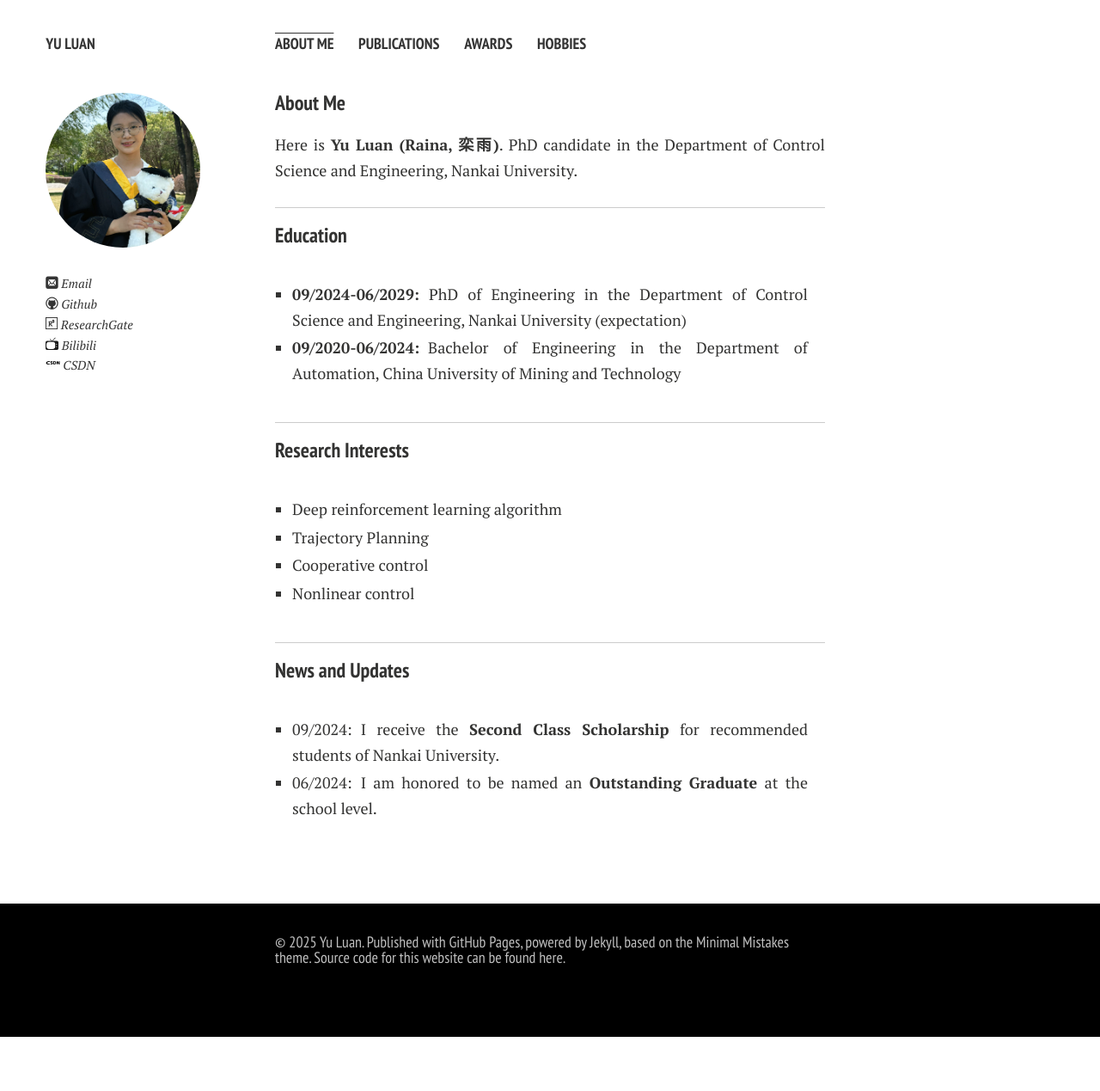
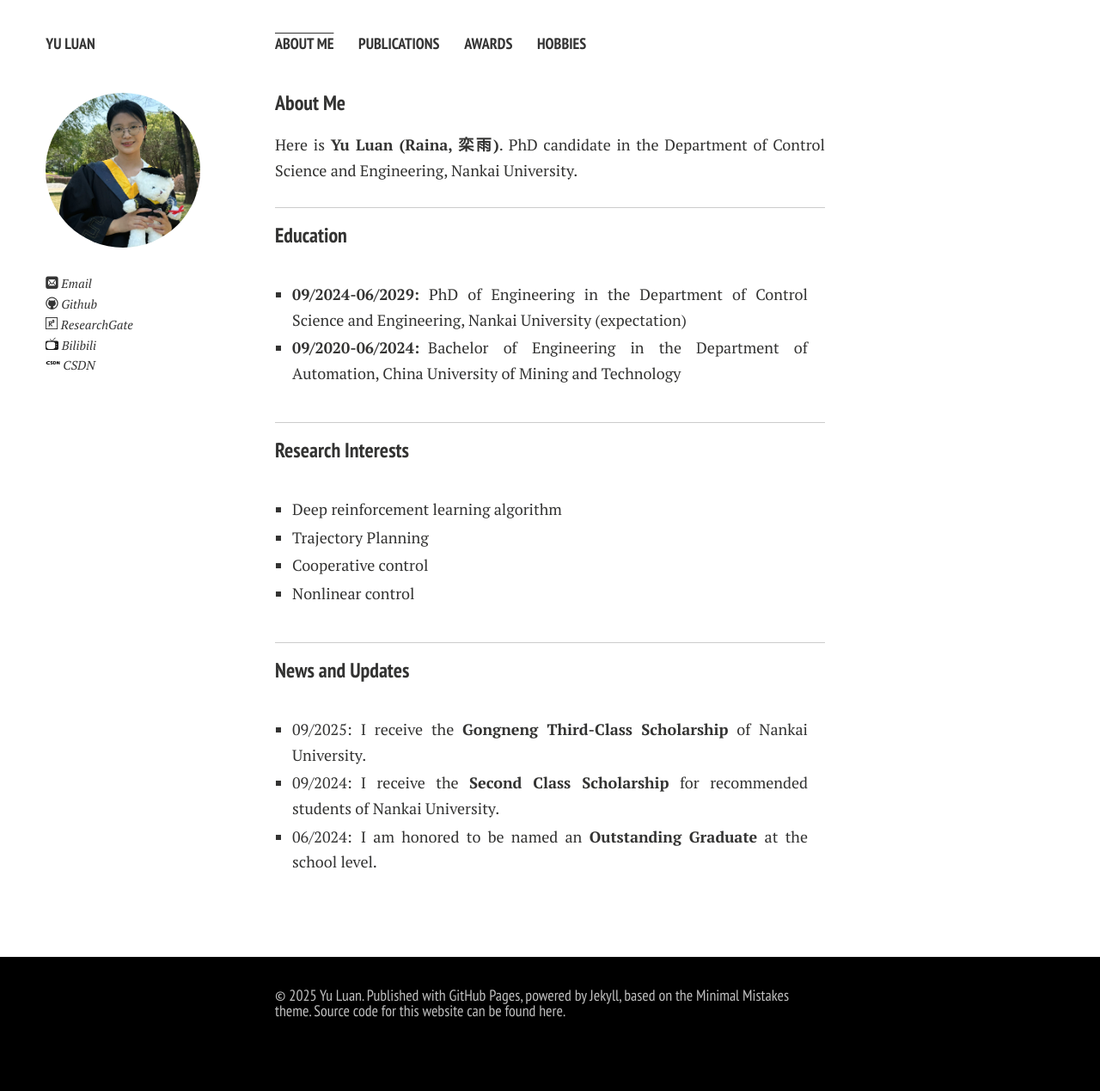
Before and after one commit to yuluan08/yuluan08.github.io, a Jekyll site: the page built from index.md, in a window 1280 px wide. Shown: the whole page at 86% size. Built offline with Jekyll 4.4.1, drawn with Linux system fonts in a browser that asks for light colours; nearby versions of some CDN libraries; comment, search, counter and statistics services are not loaded; a style sheet for code colours, icons or effects is not loaded; our own code applies the rules of GitHub Pages for plain Markdown files; before the commit the page ends 1206 px from its top, so only the background shows below that.

Commit message:
Update index.md

```diff
--- a/index.md
+++ b/index.md
@@ -103,6 +103,7 @@ ul {
 <body>
 
 <ul>
+    <li><div><p class="margin">09/2025<h style="letter-spacing:10px">:</h>I receive the <span class="thick">Gongneng Third-Class Scholarship</span> of Nankai University. </p></div></li>
     <li><div><p class="margin">09/2024<h style="letter-spacing:10px">:</h>I receive the <span class="thick">Second Class Scholarship</span> for recommended students of Nankai University. </p></div></li>
     <li><div><p class="margin">06/2024<h style="letter-spacing:10px">:</h>I am honored to be named an <span class="thick">Outstanding Graduate</span> at the school level. </p></div></li>
 </ul>
```
